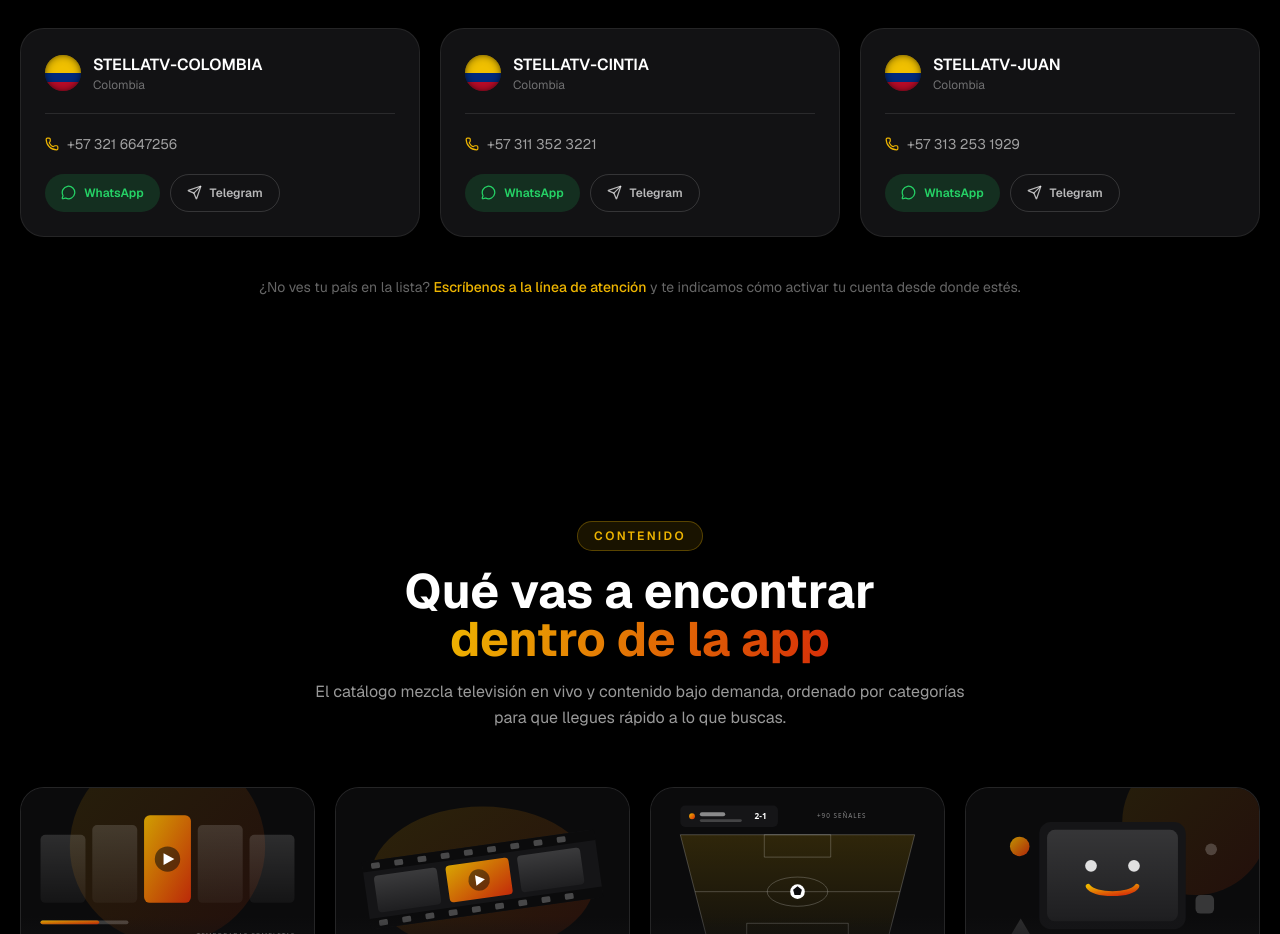
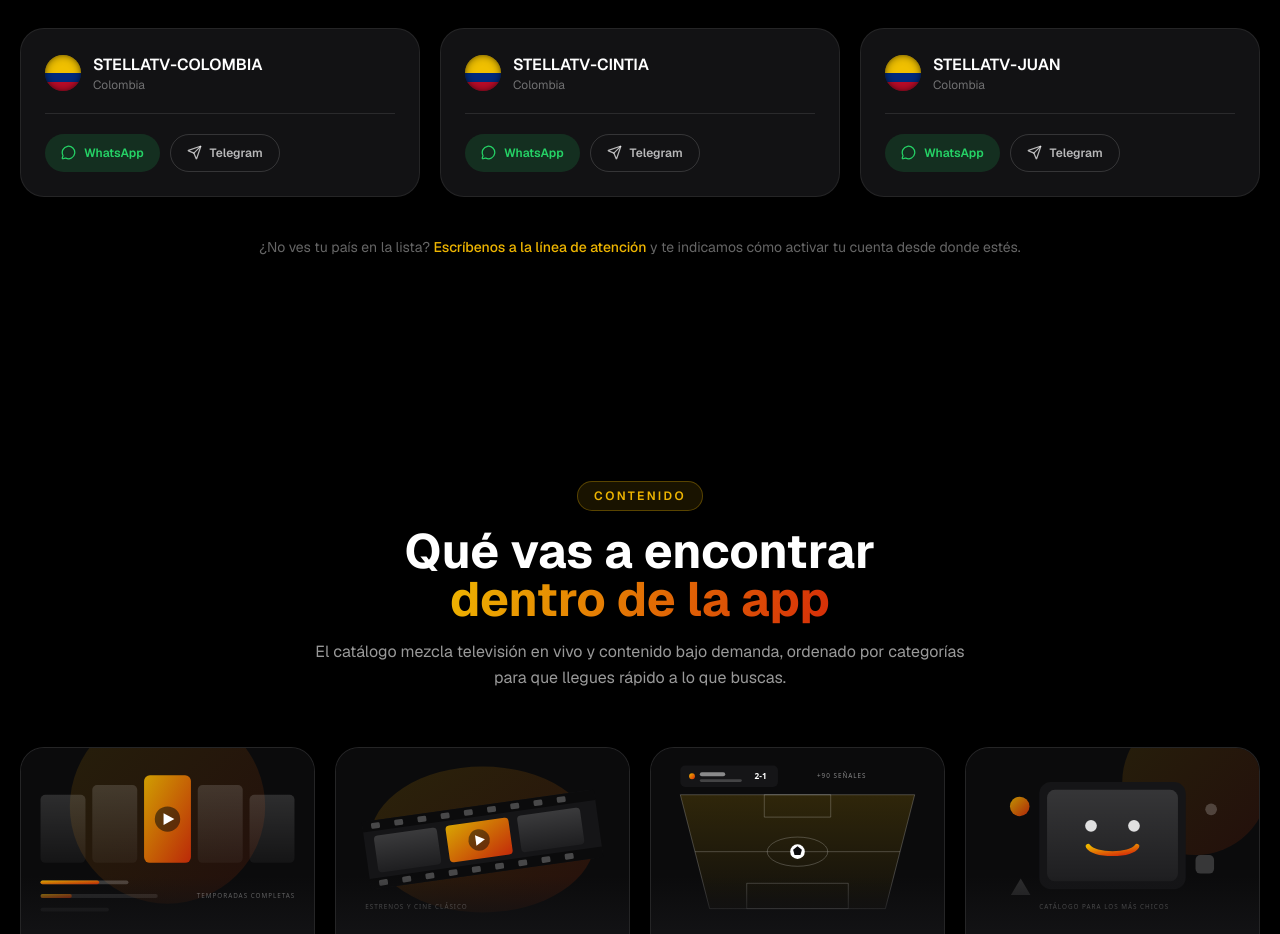
Before and after one commit to alejox/stell, a Next.js app: page / in a window 1280 px wide. Shown: the part 4340-5274 px from the top of the page. Built offline with nearby package versions, Linux system fonts and the light colour scheme.

Commit message:
change data resellers

```diff
--- a/components/distributors-section.tsx
+++ b/components/distributors-section.tsx
@@ -79,10 +79,6 @@
                 </div>
               </div>
 
-              <p className="inline-flex items-center gap-2 text-sm text-white/60">
-                <Phone size={14} className="text-primary" />
-                {distributor.phone}
-              </p>
 
               <div className="mt-auto flex flex-wrap gap-2.5">
                 <a
--- a/content/site.ts
+++ b/content/site.ts
@@ -66,7 +66,6 @@
 
 export type Distributor = {
   name: string;
-  phone: string;
   whatsapp: string;
   telegram?: string;
 };
@@ -320,43 +319,36 @@
 export const distributors: Record<string, Distributor> = {
   oleadatvprocol: {
     name: "STELLATV-COLOMBIA",
-    phone: "+57 321 6647256",
     whatsapp: "https://wa.me/573216647256",
     telegram: "https://t.me/oleadatvpro",
   },
   mgsprotv: {
     name: "STELLATV-JUAN",
-    phone: "+57 313 253 1929",
     whatsapp: "https://wa.me/573132531929",
     telegram: "https://t.me/magprotv",
   },
   mgsproCintia: {
     name: "STELLATV-CINTIA",
-    phone: "+57 311 352 3221",
     whatsapp: "https://wa.me/573113523221",
     telegram: "https://t.me/oleadatvpro",
   },
   carlosValbuena: {
     name: "Carlos Valbuena",
-    phone: "+58 414 368 8614",
     whatsapp: "https://wa.me/584143688614",
     telegram: "https://t.me/cvalbuena",
   },
   danielTv: {
     name: "DanielTV",
-    phone: "+55 47 99182 2685",
     whatsapp: "https://wa.me/5547991822685",
     telegram: "https://t.me/jorgedaniel92",
   },
   drSystemSolutions: {
     name: "Dr System SolutionsPC",
-    phone: "+593 98 585 9472",
     whatsapp: "https://wa.me/593985859472",
     telegram: "https://t.me/SOPORTEDEMAGISTVPRO",
   },
   ivan: {
     name: "Ivan",
-    phone: "+593 98 301 3302",
     whatsapp: "https://wa.me/593983013302",
   },
 };
```
